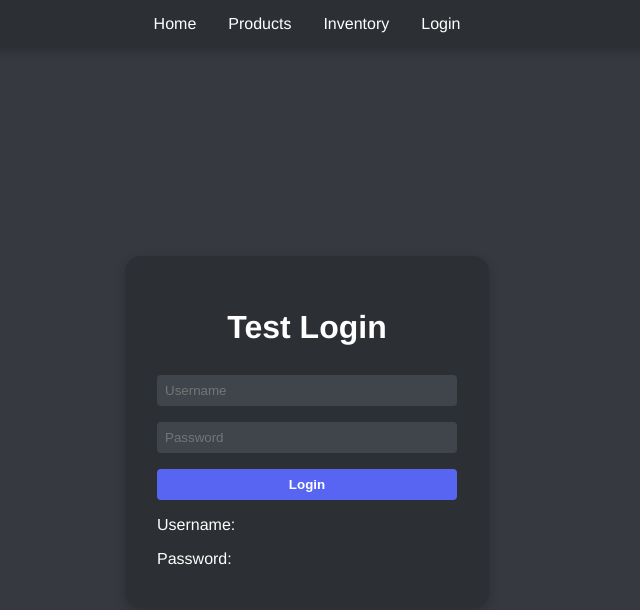
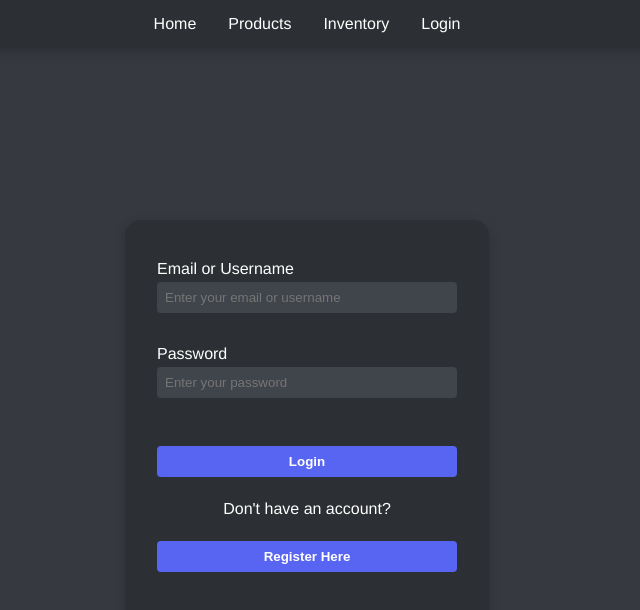
Before and after one commit to sergiogonzalezyes/InventoryMGMT-Vue.js-, a Vue app: page /login in a window 1280 px wide. Shown: the top 610 px of the page, without its empty margins (333-973 px from the left). Built offline with nearby package versions, Linux system fonts and the light colour scheme.

Commit message:
1. Refactored Login and Register components into     AuthContainer component that is reusable for both
2. Added regex validations for form inputs

3. Added RegisterView and Register component

4. Added Register route

5. Added Register link to LoginView/Login component

```diff
--- a/src/App.vue
+++ b/src/App.vue
@@ -27,6 +27,6 @@ import { theme } from './styles/theme.js';
 }
 
 .page-container {
-  padding-top: v-bind('theme.spacing.md');
+  padding: 0;
 }
 </style>
--- /dev/null
+++ b/src/components/auth/AuthContainer.vue
@@ -0,0 +1,218 @@
+<template>
+    <div class="wrapper">
+        <div class="loginwrapper">
+            <div class="display">
+                <form @submit.prevent="handleSubmit">
+                    <div v-for="(field, index) in fields" :key="index" class="form-group">
+                        <label :for="`field-${index}`" class="label">{{ field.label }}</label>
+                        <input
+                            :type="field.type"
+                            :placeholder="field.placeholder"
+                            :class="field.class"
+                            v-model="field.value"
+                            :id="`field-${index}`"
+                            :name = "field.name"
+                            class="input"
+                            @input="validateField(field)"
+                        />
+                        <div class="error-wrapper">
+                            <span :class="['error', { active: field.error }]">{{ field.error }}</span>
+                        </div>
+                    </div>
+                    <button v-if="name === 'login'" type="submit" class="button">Login</button>
+                    <button v-else-if="name === 'register'" type="submit" class="button">Register</button>
+                </form>
+                <div class="buttons">
+                    <template v-if="name === 'register'">
+                        <p>Already have an account?</p>
+                        <button @click="routerLoginRegister('login')" class="button">Login</button>
+                    </template>
+                    <template v-else>
+                        <p>Don't have an account?</p>
+                        <button @click="routerLoginRegister('register')" class="button">Register Here</button>
+                    </template>
+                </div>
+            </div>
+        </div>
+    </div>
+</template>
+
+<script setup>
+import { theme } from '../../styles/theme'
+import { useRouter } from 'vue-router'
+import { emailRegex, passwordRegex, usernameRegex, emailOrUsernameRegex } from '../../utils/regexValidations.js'
+
+const props = defineProps({
+    fields: Array,
+    name: String
+})
+
+const validateField = (field) => {
+    if (field.type === 'text') {
+        const error = emailOrUsernameRegex.test(field.value) ? null : 'Please enter a valid username or email';
+        field.error = error;
+    } else if (field.type === 'password') {
+        const error = passwordRegex.test(field.value) ? null : 'Please enter a valid password';
+        field.error = error;
+    } else if (field.type === 'email') {
+        const error = emailRegex.test(field.value) ? null : 'Please enter a valid email';
+        field.error = error;
+    } else if (field.type === 'username') {
+        const error = usernameRegex.test(field.value) ? null : 'Please enter a valid username';
+        field.error = error;
+    } else {
+        field.error = null;
+    }
+}
+
+const emit = defineEmits(['form-submit'])
+const router = useRouter()
+
+const handleSubmit = () => {
+    let isFormValid = true;
+
+    for (const field of props.fields) {
+        validateField(field);
+        if (field.error) {
+            isFormValid = false;
+        }
+    }
+
+    if (isFormValid) {
+        const passwordField = props.fields.find(f => f.label === 'Password');
+        const confirmPasswordField = props.fields.find(f => f.label === 'Confirm Password');
+
+        if (passwordField && confirmPasswordField && passwordField.value !== confirmPasswordField.value) {
+            confirmPasswordField.error = 'Passwords do not match';
+            isFormValid = false;
+        }
+    }
+
+    if (isFormValid) {
+        const formData = props.fields.reduce((acc, field) => {
+            acc[field.label] = field.value;
+            return acc;
+            }, {});
+        emit('form-submit', formData);
+    }
+}
+
+const routerLoginRegister = (route) => {
+    router.push(`/${route}`)
+}
+
+</script>
+
+<style scoped>
+.wrapper {
+    display: flex;
+    justify-content: center;
+    align-items: center;
+    height: calc(100vh - (v-bind('theme.spacing.lg') * 2));
+    color: v-bind('theme.colors.white');
+    font-family: 'Helvetica Neue', Arial, sans-serif;
+}
+
+.loginwrapper {
+    display: flex;
+    flex-direction: column;
+    justify-content: center;
+    align-items: center;
+    background-color: v-bind('theme.colors.primary.dark');
+    border-radius: v-bind('theme.spacing.md');
+    padding: v-bind('theme.spacing.xl');
+    box-shadow: 0 4px 12px rgba(0, 0, 0, 0.2);
+    width: 300px;
+}
+
+.form-group {
+    display: flex;
+    flex-direction: column;
+    width: 100%;
+    padding: v-bind('theme.spacing.xs') 0 v-bind('theme.spacing.xs') 0;
+}
+
+.label {
+    margin: v-bind('theme.spacing.xs') 0;
+}
+
+.input {
+    border: none;
+    border-radius: v-bind('theme.spacing.xs');
+    padding: v-bind('theme.spacing.sm') 0 v-bind('theme.spacing.sm') v-bind('theme.spacing.sm');
+    width: 100%;
+    background-color: #40444b;
+    color: #dcddde;
+}
+
+.email,
+.password,
+.username,
+button {
+    margin: v-bind('theme.spacing.lg') 0;
+    border: none;
+    border-radius: v-bind('theme.spacing.xs');
+    padding: v-bind('theme.spacing.sm');
+    width: 100%;
+}
+
+.buttons {
+    display: flex;
+    flex-direction: column;
+    width: 100%;
+    align-items: center;
+
+}
+
+.display {
+    display: flex;
+    flex-direction: column;
+    width: 100%;
+}
+
+.display input,
+.display button {
+    box-sizing: border-box;
+}
+
+.display button {
+    background-color: v-bind('theme.colors.secondary.light');
+    color: white;
+    font-weight: bold;
+    cursor: pointer;
+    transition: background-color 0.3s;
+}
+
+.display button:hover {
+    background-color: v-bind('theme.colors.secondary.dark');
+}
+
+.display p {
+    margin: v-bind('theme.spacing.sm') 0;
+    color: v-bind('theme.colors.white');
+    padding: v-bind('theme.spacing.xs') 0;
+    margin: 0;
+    line-height: v-bind('theme.spacing.sm');
+    overflow: hidden;
+}
+
+.error-wrapper {
+    display: flex;
+    justify-content: flex-end;
+    visibility: hidden;
+    height: 0.5em;
+    padding: v-bind('theme.spacing.sm') 0 v-bind('theme.spacing.xs') 0;
+}
+
+.error {
+    color: red;
+    font-size: v-bind('theme.fonts.size.sm');
+    line-height: 0.5em;
+    visibility: hidden;
+}
+
+.error.active {
+    visibility: visible;
+}
+
+</style>
--- a/src/components/Login.vue
+++ b/src/components/auth/Login.vue
@@ -1,28 +1,23 @@
 <template>
-    <div class="wrapper">
-        <div class="loginwrapper">
-            <h1>Test Login</h1>
-            <div class="display">
-                <input type="text" placeholder="Username" v-model="username" class="username" />
-                <input type="password" placeholder="Password" v-model="password" class="password" />
-                <button>Login</button>
-            </div>
-            <div class="display">
-                <p>Username: {{ username }}</p>
-                <p>Password: {{ password }}</p>
-            </div>
-        </div>
-    </div>
+    <AuthContainer :fields="loginFields" :name="login" @form-submit="handleLoginSubmit" />
+
 </template>
 
 <script setup>
-import { theme } from '../styles/theme'
+import { theme } from '../../styles/theme'
 import { ref } from 'vue'
+import AuthContainer from './AuthContainer.vue';
 
-const username = ref('')
-const password = ref('')
+const loginFields = ref([
+  { label: 'Email or Username', type: 'text', placeholder: 'Enter your email or username', value: '' },
+  { label: 'Password', type: 'password', placeholder: 'Enter your password', value: '' }
+]);
 
+const login = ref('login')
 
+const handleLoginSubmit = (formData) => {
+    console.log(formData)
+}
 
 </script>
 
@@ -31,7 +26,7 @@ const password = ref('')
     display: flex;
     justify-content: center;
     align-items: center;
-    height: calc(100vh - (v-bind('theme.spacing.xl') * 2));
+    height: calc(100vh - (v-bind('theme.spacing.lg') * 2));
     color: v-bind('theme.colors.white');
     font-family: 'Helvetica Neue', Arial, sans-serif;
 }
@@ -48,8 +43,9 @@ const password = ref('')
     width: 300px;
 }
 
+.email,
+.password,
 .username,
-.password,
 button {
     margin: v-bind('theme.spacing.sm') 0;
     border: none;
@@ -58,6 +54,7 @@ button {
     width: 100%;
 }
 
+.email,
 .username,
 .password {
     background-color: #40444b;
--- /dev/null
+++ b/src/components/auth/Register.vue
@@ -0,0 +1,93 @@
+<template>
+    <AuthContainer :fields="loginFields" :name="register" @form-submit="handleLoginSubmit" />
+
+</template>
+
+<script setup>
+import { theme } from '../../styles/theme'
+import { ref } from 'vue'
+import AuthContainer from './AuthContainer.vue';
+
+const loginFields = ref([
+  { label: 'Email', type: 'email', placeholder: 'Enter your email', value: '' },
+  { label: 'Username', type: 'username', placeholder: 'Enter your username', value: ''},
+  { label: 'Password', type: 'password', placeholder: 'Enter your password', value: '' },
+  { label: 'Confirm Password', type: 'password', placeholder: 'Confirm your password', value: '' }
+]);
+
+const register = ref('register')
+
+const handleLoginSubmit = (formData) => {
+    console.log(formData)
+}
+
+</script>
+
+<style scoped>
+.wrapper {
+    display: flex;
+    justify-content: center;
+    align-items: center;
+    height: calc(100vh - (v-bind('theme.spacing.lg') * 2));
+    color: v-bind('theme.colors.white');
+    font-family: 'Helvetica Neue', Arial, sans-serif;
+}
+
+.loginwrapper {
+    display: flex;
+    flex-direction: column;
+    justify-content: center;
+    align-items: center;
+    background-color: v-bind('theme.colors.primary.dark');
+    border-radius: v-bind('theme.spacing.md');
+    padding: v-bind('theme.spacing.xl');
+    box-shadow: 0 4px 12px rgba(0, 0, 0, 0.2);
+    width: 300px;
+}
+
+.email,
+.password,
+.username,
+button {
+    margin: v-bind('theme.spacing.sm') 0;
+    border: none;
+    border-radius: v-bind('theme.spacing.xs');
+    padding: v-bind('theme.spacing.sm');
+    width: 100%;
+}
+
+.email,
+.username,
+.password {
+    background-color: #40444b;
+    color: #dcddde;
+}
+
+.display {
+    display: flex;
+    flex-direction: column;
+    width: 100%;
+}
+
+.display input,
+.display button {
+    box-sizing: border-box;
+}
+
+.display button {
+    background-color: v-bind('theme.colors.secondary.light');
+    color: white;
+    font-weight: bold;
+    cursor: pointer;
+    transition: background-color 0.3s;
+}
+
+.display button:hover {
+    background-color: v-bind('theme.colors.secondary.dark');
+}
+
+.display p {
+    margin: v-bind('theme.spacing.sm') 0;
+    color: v-bind('theme.colors.white');
+}
+</style>
--- a/src/router/index.js
+++ b/src/router/index.js
@@ -1,6 +1,7 @@
 import { createRouter, createWebHistory } from 'vue-router'
 import HomeView from '../views/HomeView.vue'
 import LoginView from '../views/LoginView.vue'
+import RegisterView from '../views/RegisterView.vue'
 
 const router = createRouter({
   history: createWebHistory(import.meta.env.BASE_URL),
@@ -14,6 +15,11 @@ const router = createRouter({
       path: '/login',
       name: 'login',
       component: LoginView
+    },
+    {
+      path: '/register',
+      name: 'register',
+      component: RegisterView
     }
   ]
 })
--- /dev/null
+++ b/src/utils/regexValidations.js
@@ -0,0 +1,4 @@
+export const emailRegex = /^\w+([\.-]?\w+)*@\w+([\.-]?\w+)*(\.\w{2,3})+$/;
+export const usernameRegex = /^[a-zA-Z0-9]{6,20}$/;
+export const passwordRegex = /(?=.*[0-9])(?=.*[a-z])(?=.*[A-Z])(?=.*[@#$%^&-+=()!?])(?=\S+$).{8,20}$/;
+export const emailOrUsernameRegex = /^\w+([\.-]?\w+)*@\w+([\.-]?\w+)*(\.\w{2,3})+$|^[a-zA-Z0-9]{6,20}$/;
--- a/src/views/LoginView.vue
+++ b/src/views/LoginView.vue
@@ -1,5 +1,5 @@
 <script setup>
-import Login from '../components/Login.vue'
+import Login from '../components/auth/Login.vue'
 </script>
 
 <template>
--- /dev/null
+++ b/src/views/RegisterView.vue
@@ -0,0 +1,9 @@
+<script setup>
+import Register from '../components/auth/Register.vue'
+</script>
+
+<template>
+  <main>
+    <Register />
+  </main>
+</template>
```
